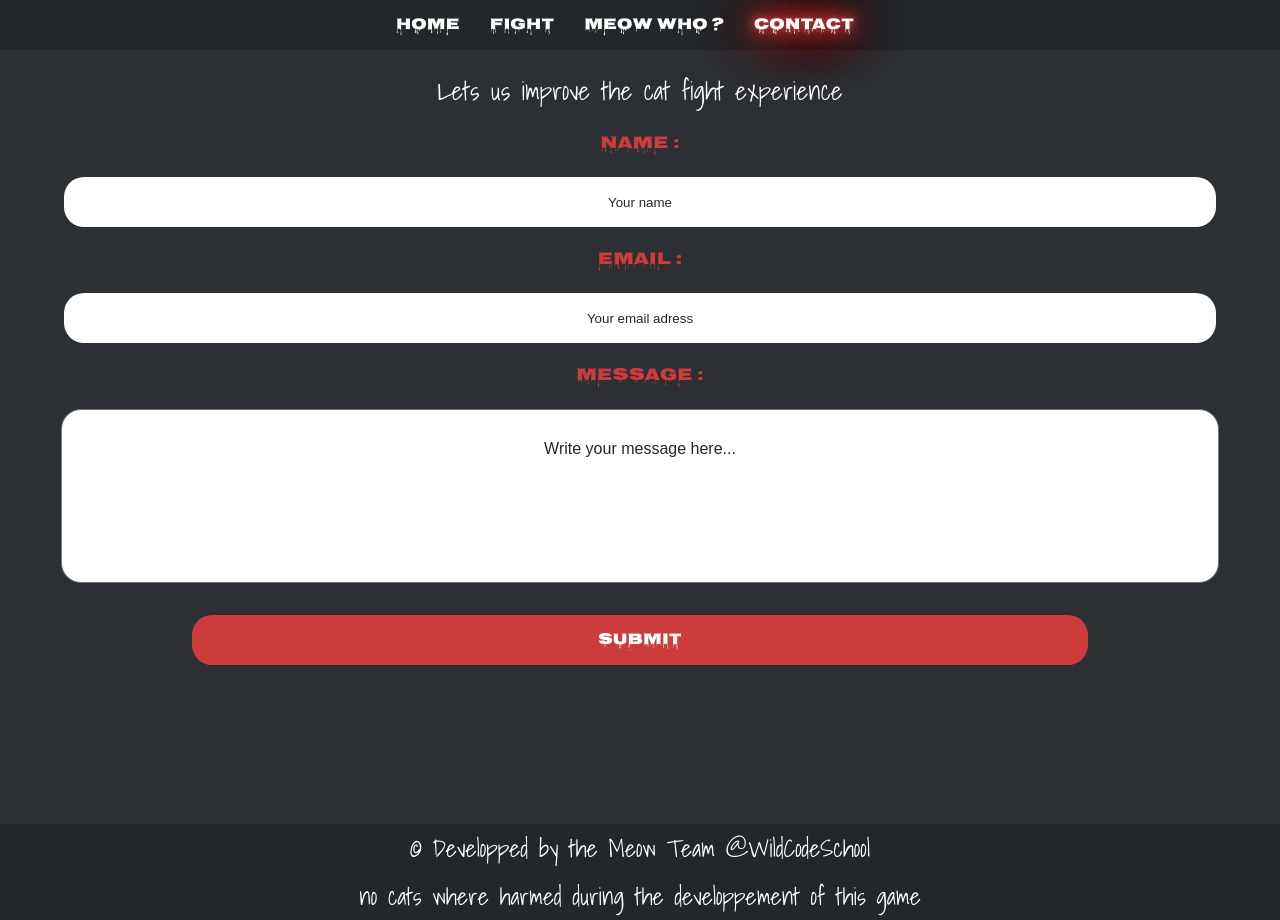
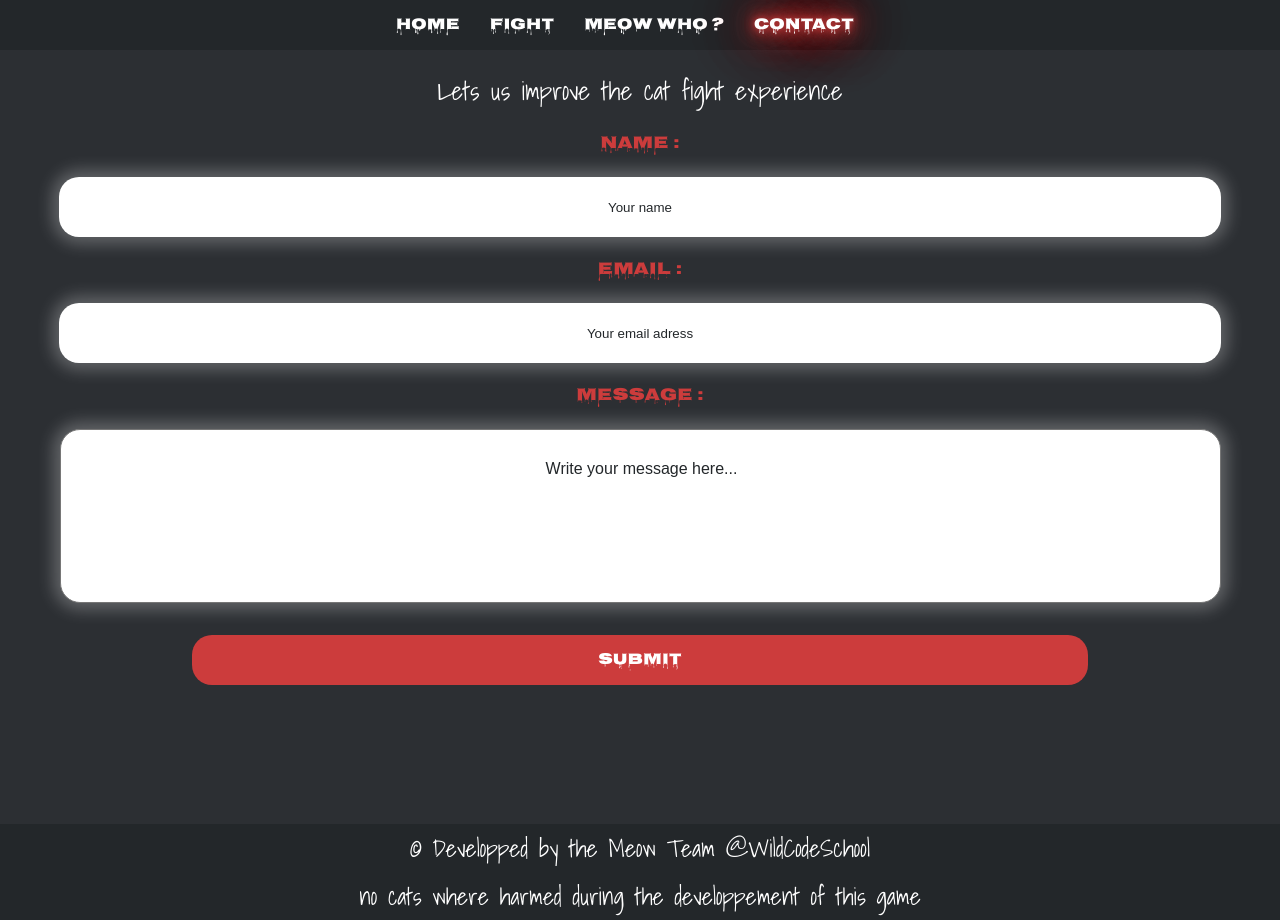
Before and after one commit to WildCodeSchool/2022-03-js-laloupe-miew-miew-team-p2, a React (Vite) app: page /content/contact in a window 1280 px wide. Built offline with nearby package versions, Linux system fonts and the light colour scheme.

Commit message:
adding some style in footer.scss

```diff
--- a/src/pages/contact.css
+++ b/src/pages/contact.css
@@ -34,7 +34,10 @@
   border-radius: 20px;
   border: none;
   margin: 0px auto;
-  padding: 0px;
+  transition: 3s;
+  padding: 5px;
+  -webkit-box-shadow: 0px 0px 16px 7px rgba(255, 255, 255, 0.25);
+  box-shadow: 0px 0px 16px 7px rgba(255, 255, 255, 0.25);
 }
 .input-contact::placeholder {
   font-size: 1em;
@@ -48,9 +51,13 @@
   border-radius: 20px;
   font-size: 1em;
   padding-top: 20px;
+  padding-left: 5px;
   color: #23272a;
   resize: none;
+  transition: 3s;
   width: 90%;
+  -webkit-box-shadow: 0px 0px 16px 7px rgba(255, 255, 255, 0.25);
+  box-shadow: 0px 0px 16px 7px rgba(255, 255, 255, 0.25);
 }
 .textarea-contact::placeholder {
   font-size: 1em;
@@ -76,4 +83,32 @@
   background-color: #23272a;
   color: rgb(204, 60, 60);
   transition: 1s;
+  -webkit-box-shadow: 0px 0px 16px 7px rgba(255, 255, 255, 0.25);
+  box-shadow: 0px 0px 16px 7px rgba(255, 255, 255, 0.25);
 }
+.input-contact::selection {
+  color: #23272a;
+}
+.input-contact:focus {
+  outline: none !important;
+  border-radius: 15%;
+  transform: rotate(2deg);
+  transition: 3s;
+  box-shadow: 0 0 5px rgb(204, 60, 60), 0 0 10px white,
+    0 0 20px rgb(204, 60, 60), 0 0 20px white,
+    0 0 50px rgba(255, 255, 255, 0.05), 0 0 20px rgb(204, 60, 60),
+    0 0 50px rgb(204, 60, 60), 0 0 50px rgb(204, 60, 60);
+}
+.textarea-contact::selection {
+  color: #23272a;
+}
+.textarea-contact:focus {
+  outline: none !important;
+  transform: rotate(2deg);
+  border-radius: 15%;
+  transition: 3s;
+  box-shadow: 0 0 5px rgb(204, 60, 60), 0 0 10px white,
+    0 0 20px rgb(204, 60, 60), 0 0 20px white,
+    0 0 50px rgba(255, 255, 255, 0.05), 0 0 20px rgb(204, 60, 60),
+    0 0 50px rgb(204, 60, 60), 0 0 50px rgb(204, 60, 60);
+}
--- a/src/pages/sass/footer.scss
+++ b/src/pages/sass/footer.scss
@@ -14,7 +14,7 @@ $color-shadow: rgba(0, 0, 0, 0.25);
 .footer--text {
   display: none;
 }
-@media screen and (min-width: 500px) {
+@media only screen and (min-width: 500px) {
   .footer--background {
     position: absolute;
     bottom: -15%;
```
